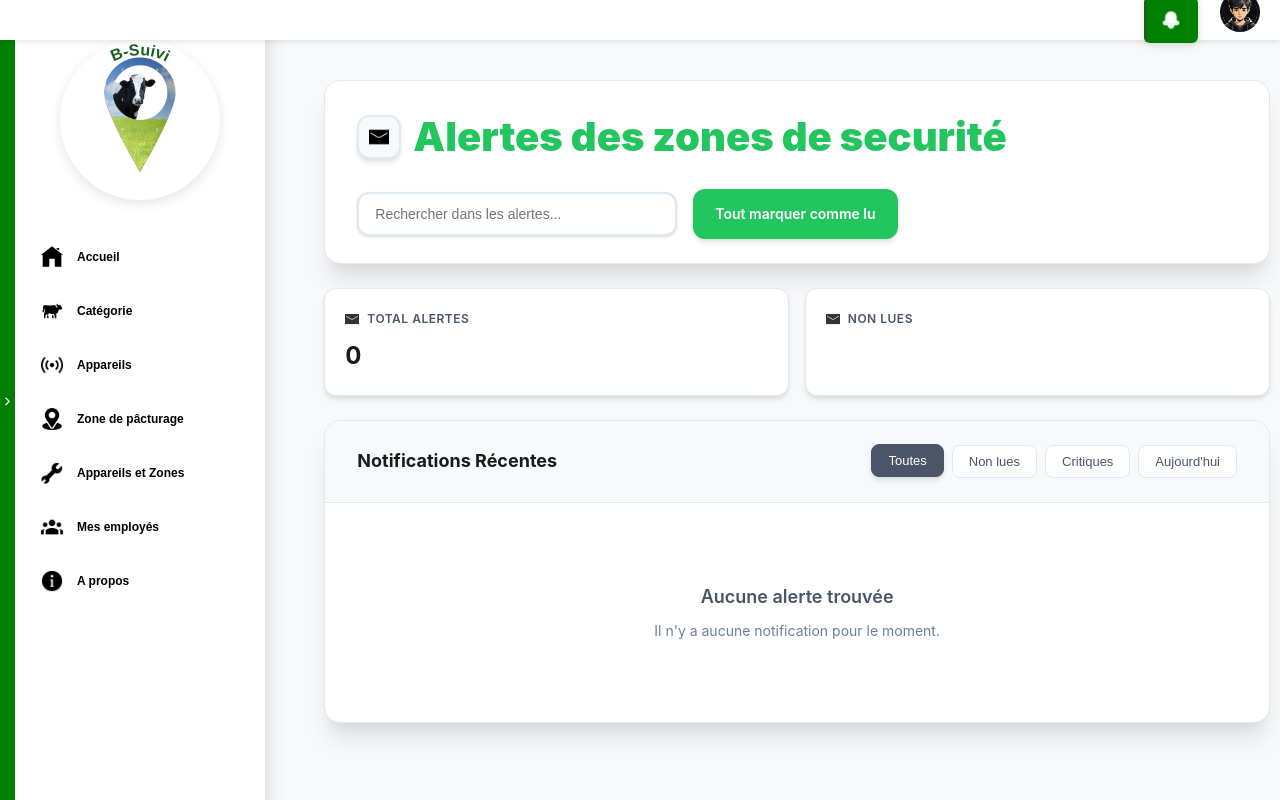
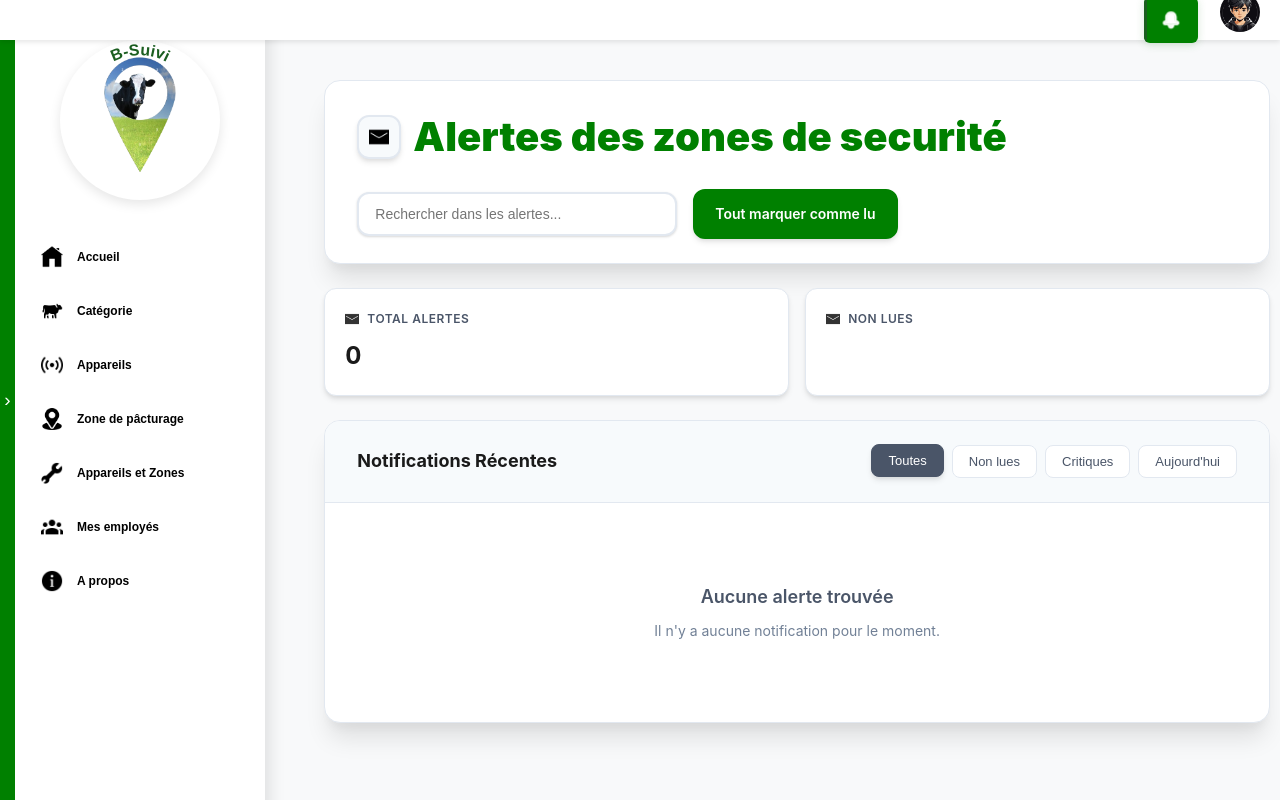
Before and after one commit to migouelito/stageProject, a Django app: page /capteurs/message in a window 1280 px wide. Run offline with Django 5.2, Linux system fonts and the light colour scheme; the visitor is signed in with stand-in values (Sample User, id 1); data comes from the database, SQL or seed files in the repository; data that the repository does not hold is empty; some libraries are stand-ins or nearby versions.

Commit message:
Commit automatique : 2025-07-12 18:18:58

```diff
--- a/capteurs/templates/capteurs/message_list.html
+++ b/capteurs/templates/capteurs/message_list.html
@@ -110,12 +110,12 @@
         --bg-primary: #ffffff;
         --bg-secondary: #f7fafc;
         --border-color: #e2e8f0;
-        --success-color: #22c55e;
+        --success-color: #008000;
         --success-dark: #16a34a;
         --success-light: #dcfce7;
         --critical-color: #ef4444;
         --critical-light: #fef2f2;
-        --normal-color: #22c55e;
+        --normal-color: #008000;
         --normal-light: #f0fdf4;
         --shadow-sm: 0 1px 3px 0 rgba(0, 0, 0, 0.1), 0 1px 2px 0 rgba(0, 0, 0, 0.06);
         --shadow-md: 0 4px 6px -1px rgba(0, 0, 0, 0.1), 0 2px 4px -1px rgba(0, 0, 0, 0.06);
```
Also changed, not shown: 1 other file.
